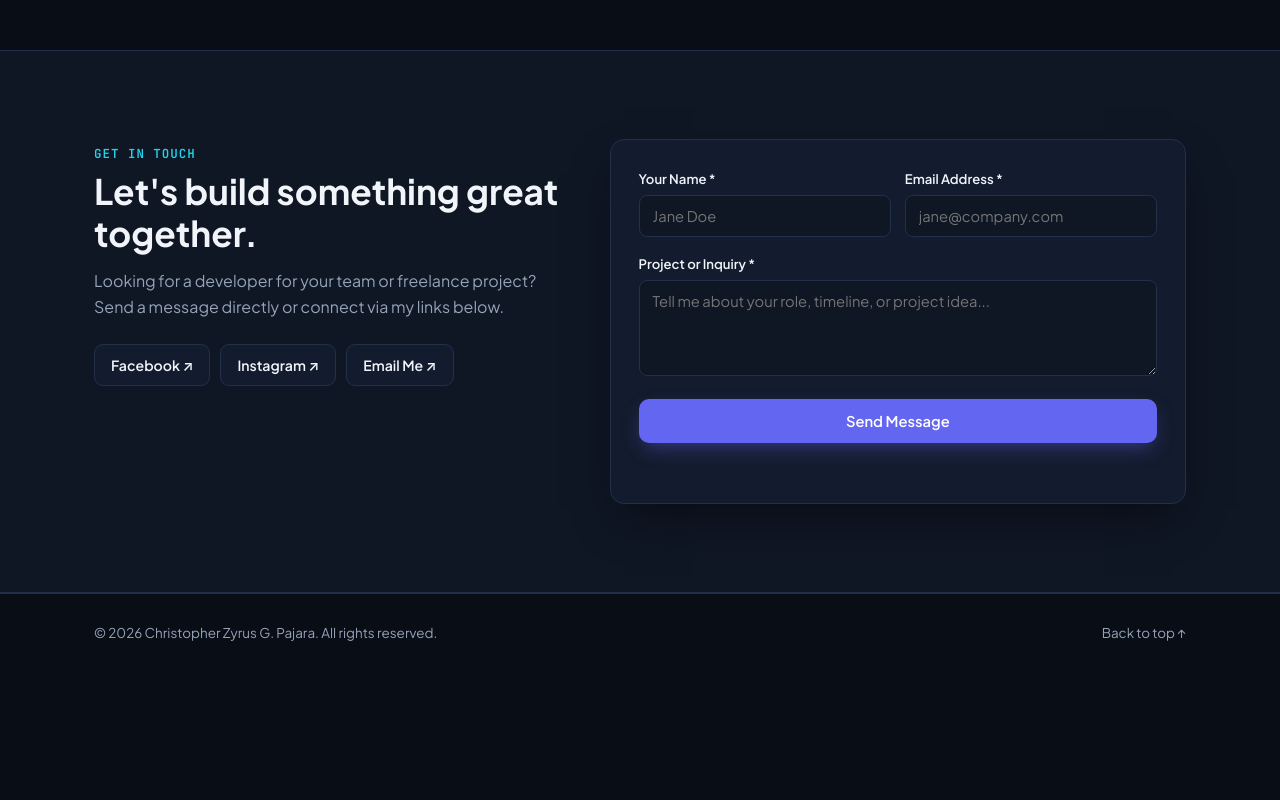
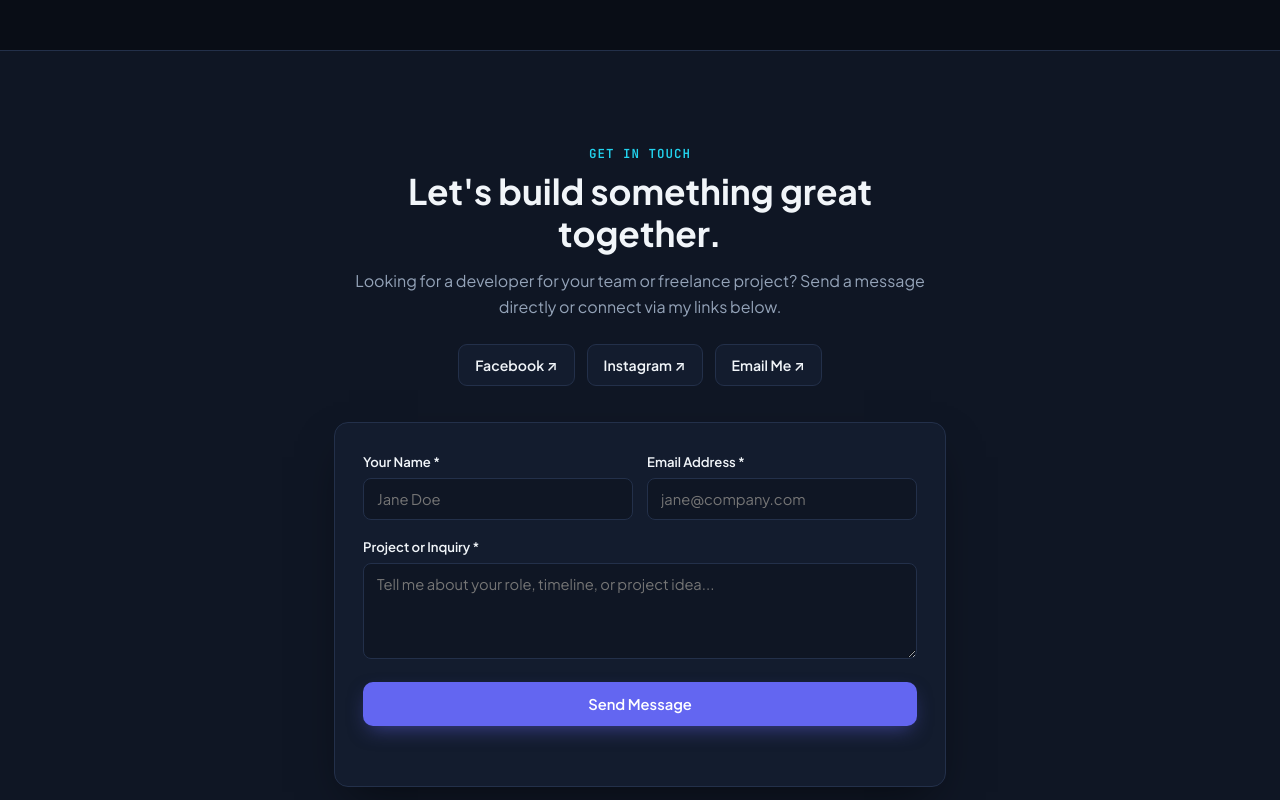
Before and after one commit to chrispajara193-sketch/chris-portfolio, a plain HTML site: page index.html in a window 1280 px wide. Shown: the part 2720-3520 px from the top of the page. Before the commit the page ends 3391 px from the top, so only its background shows below. Drawn offline with Linux system fonts and the light colour scheme.

Commit message:
Update style.css

```diff
--- a/style.css
+++ b/style.css
@@ -1,6 +1,3 @@
-/* =========================================
-   Theme Tokens
-========================================= */
 :root {
   --bg: #090d16;
   --bg-alt: #0f1624;
@@ -623,10 +620,16 @@ code { font-family: var(--mono); font-size: 0.85em; color: var(--accent); }
    Contact & Footer
 ========================================= */
 .contact-grid {
-  display: grid;
-  grid-template-columns: 0.9fr 1.1fr;
-  gap: 44px;
-  align-items: start;
+  max-width: 660px;
+  margin: 0 auto;
+  display: flex;
+  flex-direction: column;
+  align-items: center;
+  gap: 36px;
+}
+
+.contact-info {
+  text-align: center;
 }
 
 .contact-info h2 {
@@ -643,7 +646,8 @@ code { font-family: var(--mono); font-size: 0.85em; color: var(--accent); }
 .social-links {
   display: flex;
   flex-wrap: wrap;
-  gap: 10px;
+  justify-content: center;
+  gap: 12px;
 }
 
 .social-pill {
@@ -658,6 +662,7 @@ code { font-family: var(--mono); font-size: 0.85em; color: var(--accent); }
 .social-pill:hover { border-color: var(--primary); }
 
 .contact-card {
+  width: 100%;
   background: var(--surface);
   border: 1px solid var(--border);
   border-radius: var(--radius);
```
